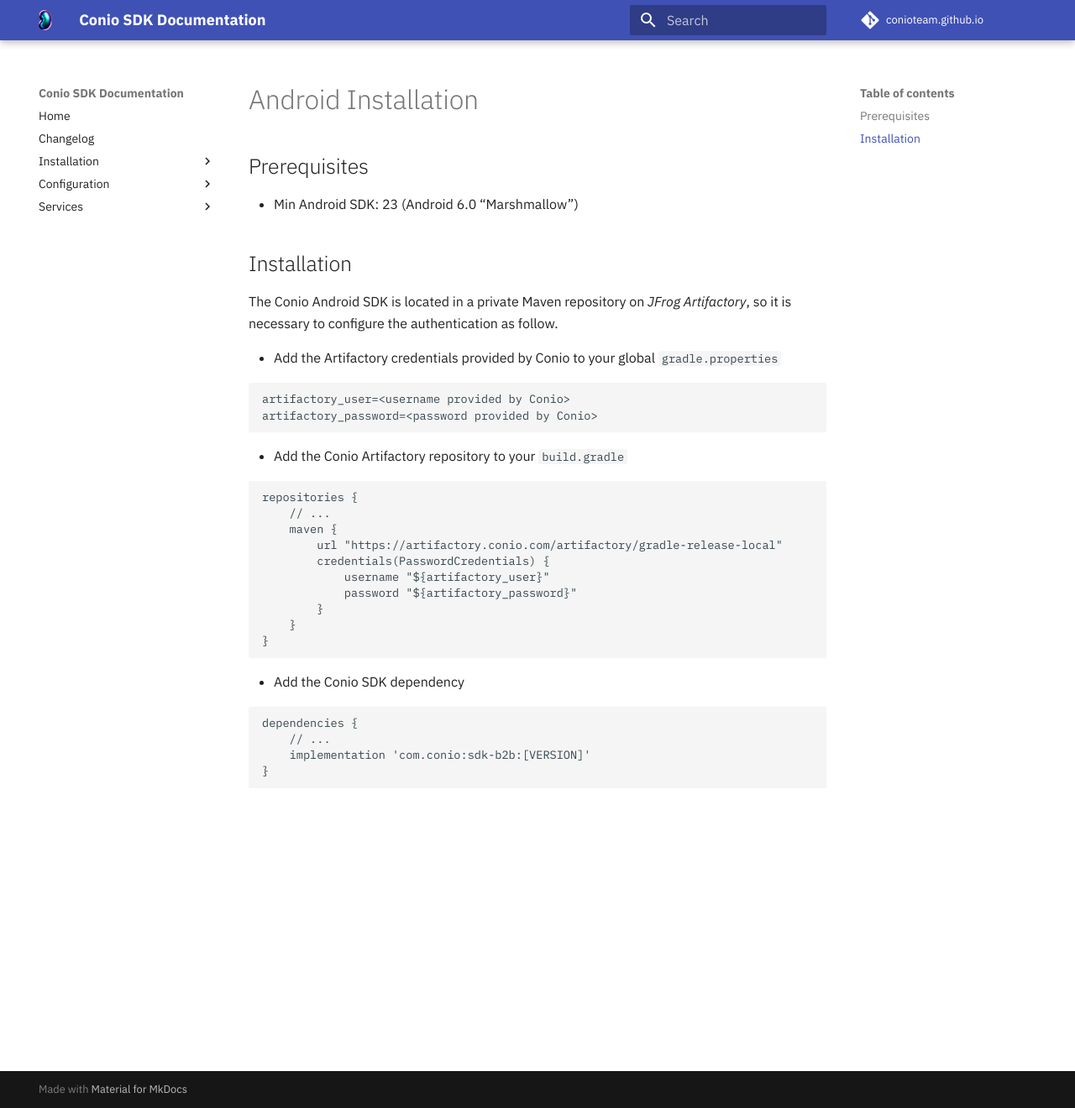
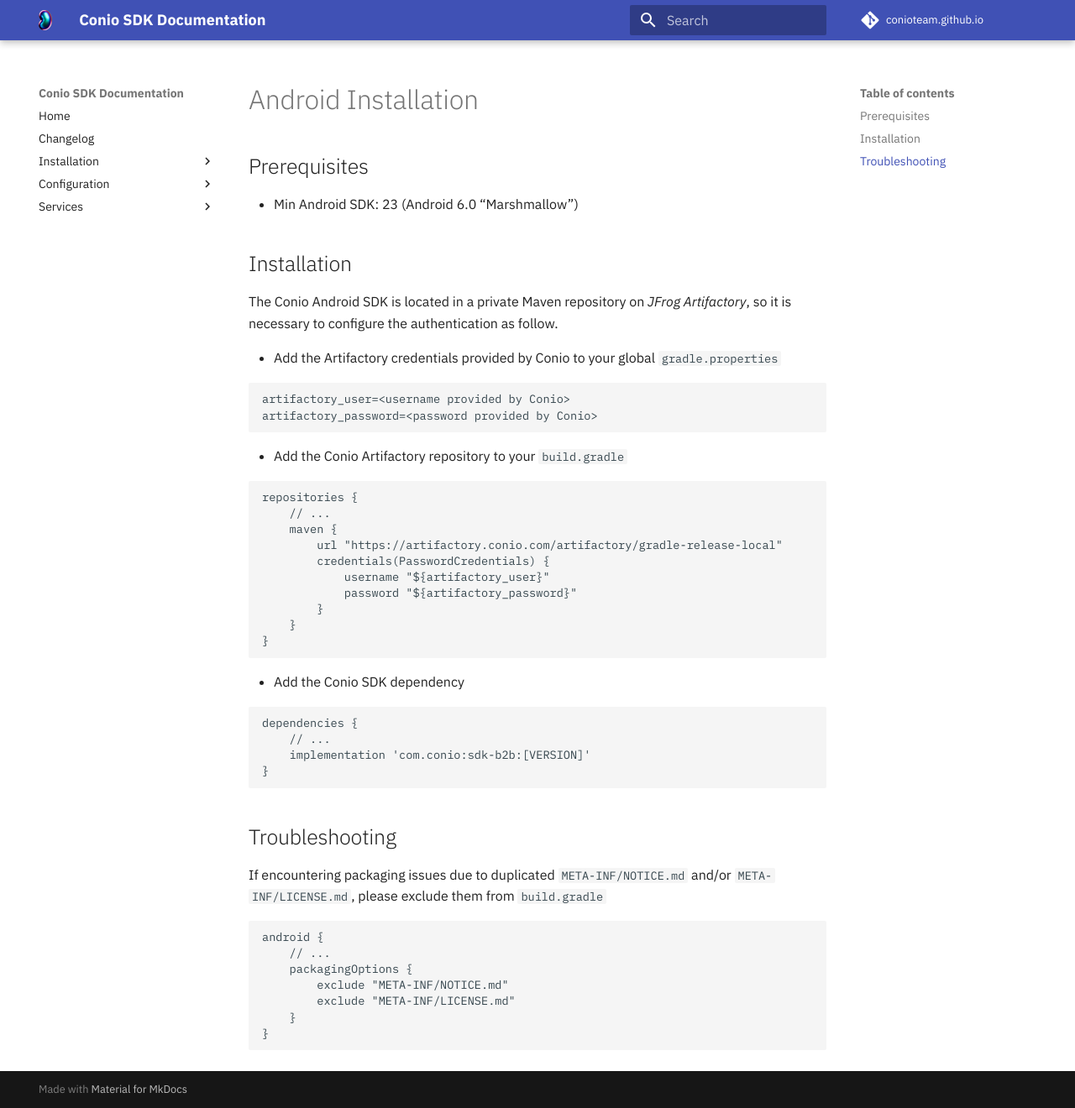
Before and after one commit to Conio/conio.github.io, an MkDocs documentation site: the page built from docs/installation/Android.md, in a window 1280 px wide and 1320 px high. Shown: the whole window at 84% size. Built offline with MkDocs 1.6.1 and Material for MkDocs 9.7.7, drawn with Linux system fonts in a browser that asks for light colours; comment, search, counter and statistics services are not loaded.

Commit message:
doc(MOB-777): Android packaging issue and resolution after enabling 16kb pages support

````diff
--- a/docs/installation/Android.md
+++ b/docs/installation/Android.md
@@ -34,3 +34,18 @@
     implementation 'com.conio:sdk-b2b:[VERSION]'
 }
 ```
+
+## Troubleshooting
+
+If encountering packaging issues due to duplicated `META-INF/NOTICE.md` and/or `META-INF/LICENSE.md`,
+please exclude them from `build.gradle`
+
+```
+android {
+    // ...
+    packagingOptions {
+        exclude "META-INF/NOTICE.md"
+        exclude "META-INF/LICENSE.md"
+    }
+}
+```
````
Also changed, not shown: 1 other file.
